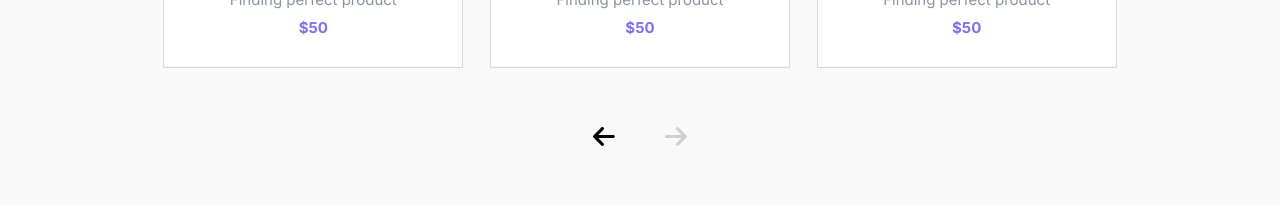
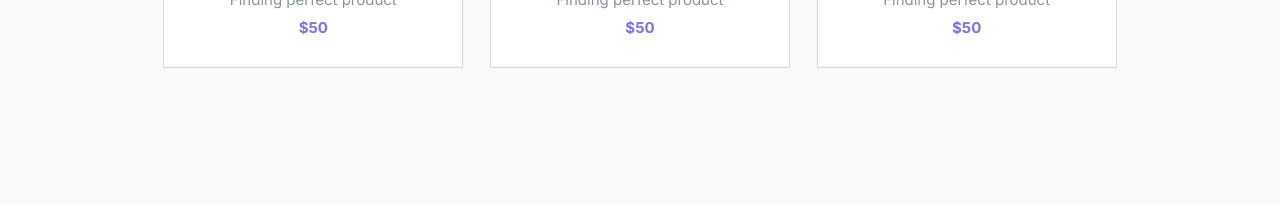
Before and after one commit to MichalStaszkiewicz/e-commerce, a Next.js app: page / in a window 1280 px wide. Shown: the part 2120-2331 px from the top of the page. Built offline with nearby package versions, Linux system fonts and the light colour scheme.

Commit message:
featured products arrow state fixed

```diff
--- a/components/home/featured_products/featured_products.tsx
+++ b/components/home/featured_products/featured_products.tsx
@@ -130,7 +130,7 @@ export function FeaturedProducts({ props }: { props: FeaturedProductProps }) {
         ))}
       </div>
 
-      <div className="featured_products_arrows_container">
+     {props.products.length>3? <div className="featured_products_arrows_container">
         <FontAwesomeIcon
           onPointerOver={(event) =>
             handlePointerEvent(ArrowDirection.left, event)
@@ -155,7 +155,7 @@ export function FeaturedProducts({ props }: { props: FeaturedProductProps }) {
           style={{ height: "25px", color: state.rightArrow }}
           icon={icons.faArrowRight}
         ></FontAwesomeIcon>
-      </div>
+      </div>:<div className="featured_products_arrows_container"> </div>}
     </div>
   );
 }
--- a/pages/home.tsx
+++ b/pages/home.tsx
@@ -80,13 +80,15 @@ export default function Home() {
                         label: "Tank top",
                         price: 50,
                         description: "Finding perfect product",
-                      },
-                      {
+                      },  {
                         image: "/images/cloth_1.jpg",
                         label: "Tank top",
                         price: 50,
                         description: "Finding perfect product",
                       },
+
+
+
                       {
                         image: "/images/cloth_1.jpg",
                         label: "Tank top",
```
